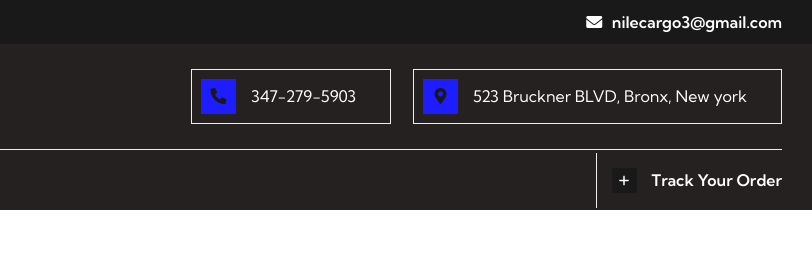
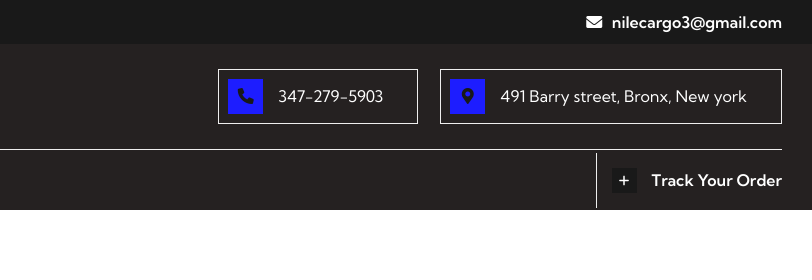
Before and after one commit to NileCargologistics/NileCargosite, a plain HTML site: page page-services.html in a window 1280 px wide. Shown: the top 280 px of the page, 468-1280 px from the left. Drawn offline with Linux system fonts and the light colour scheme; a web font is replaced by a local one.

Commit message:
Update page-services.html

```diff
--- a/page-services.html
+++ b/page-services.html
@@ -56,8 +56,7 @@
 										href="tel:1234567890" style="color:#ffff;">347-279-5903</a></li>
 
 								<li><i style="background-color: rgb(29, 29, 255);"
-										class="icon fa fa-map-marker-alt"></i><a href="#" style="color:#ffff;">523
-										Bruckner BLVD, Bronx, New
+										class="icon fa fa-map-marker-alt"></i><a href="#" style="color:#ffff;">491 Barry street, Bronx, New
 										york</a></li>
 							</ul>
 
@@ -363,7 +362,7 @@
 						<div class="footer-column col-xl-2 col-lg-2 col-md-6 col-sm-6">
 							<div class="footer-widget address-widget">
 								<h3 class="widget-title">Our Address</h3>
-								<div class="text">523 Bruckner BLVD, Bronx
+								<div class="text">491 Barry street, Bronx
 									<br>Newyork, USA
 								</div>
 								<a class="btn-locations" href="#">View all locations</a>
```
